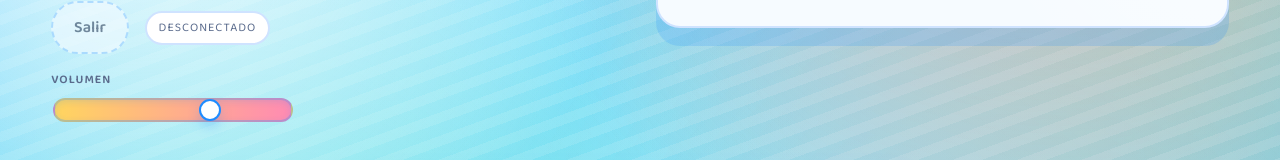
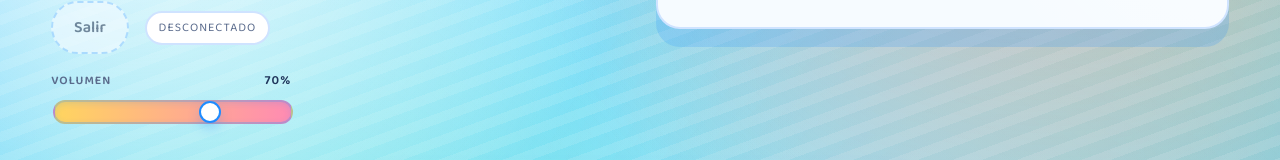
Before and after one commit to AleixFerre/guessong-frontend, an Angular app: page / in a window 1280 px wide. Shown: the part 266-426 px from the top of the page. Built offline with nearby package versions, Linux system fonts and the light colour scheme.

Commit message:
display volume

```diff
--- a/src/app/home/components/hero/hero.component.html
+++ b/src/app/home/components/hero/hero.component.html
@@ -16,7 +16,10 @@
       }
     </div>
     <div class="volume-control">
-      <label for="volume-slider">Volumen</label>
+      <label for="volume-slider">
+        Volumen
+        <span class="volume-value">{{ volume() }}%</span>
+      </label>
       <input
         id="volume-slider"
         type="range"
--- a/src/app/home/components/hero/hero.component.scss
+++ b/src/app/home/components/hero/hero.component.scss
@@ -49,6 +49,19 @@
   gap: 0.4rem;
   max-width: 240px;
   margin-top: 1rem;
+}
+
+.volume-control label {
+  display: flex;
+  align-items: baseline;
+  justify-content: space-between;
+  gap: 0.75rem;
+}
+
+.volume-value {
+  font-size: 0.8rem;
+  font-weight: 600;
+  color: #1f355b;
 }
 
 .volume-control input[type='range'] {
```
